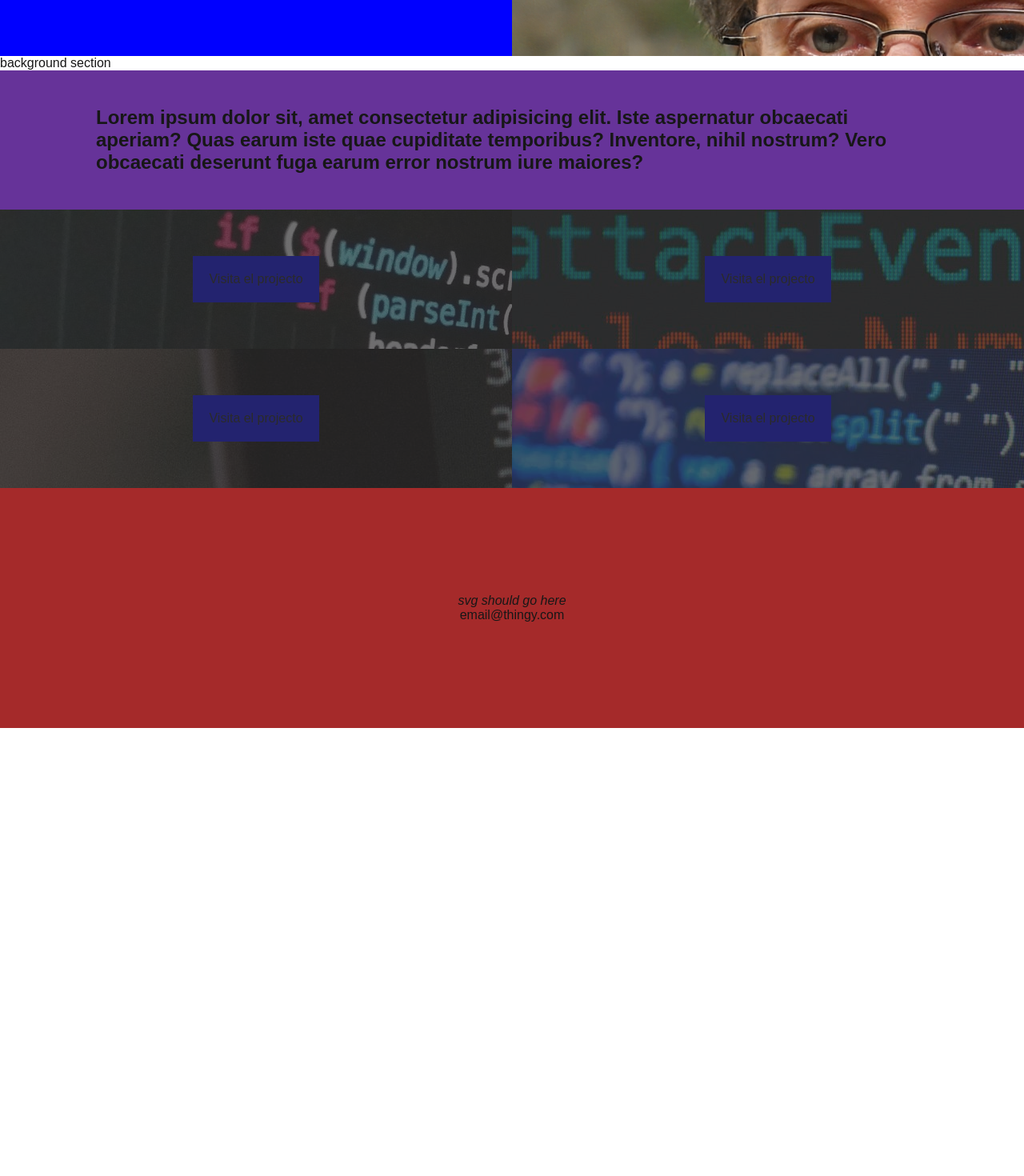
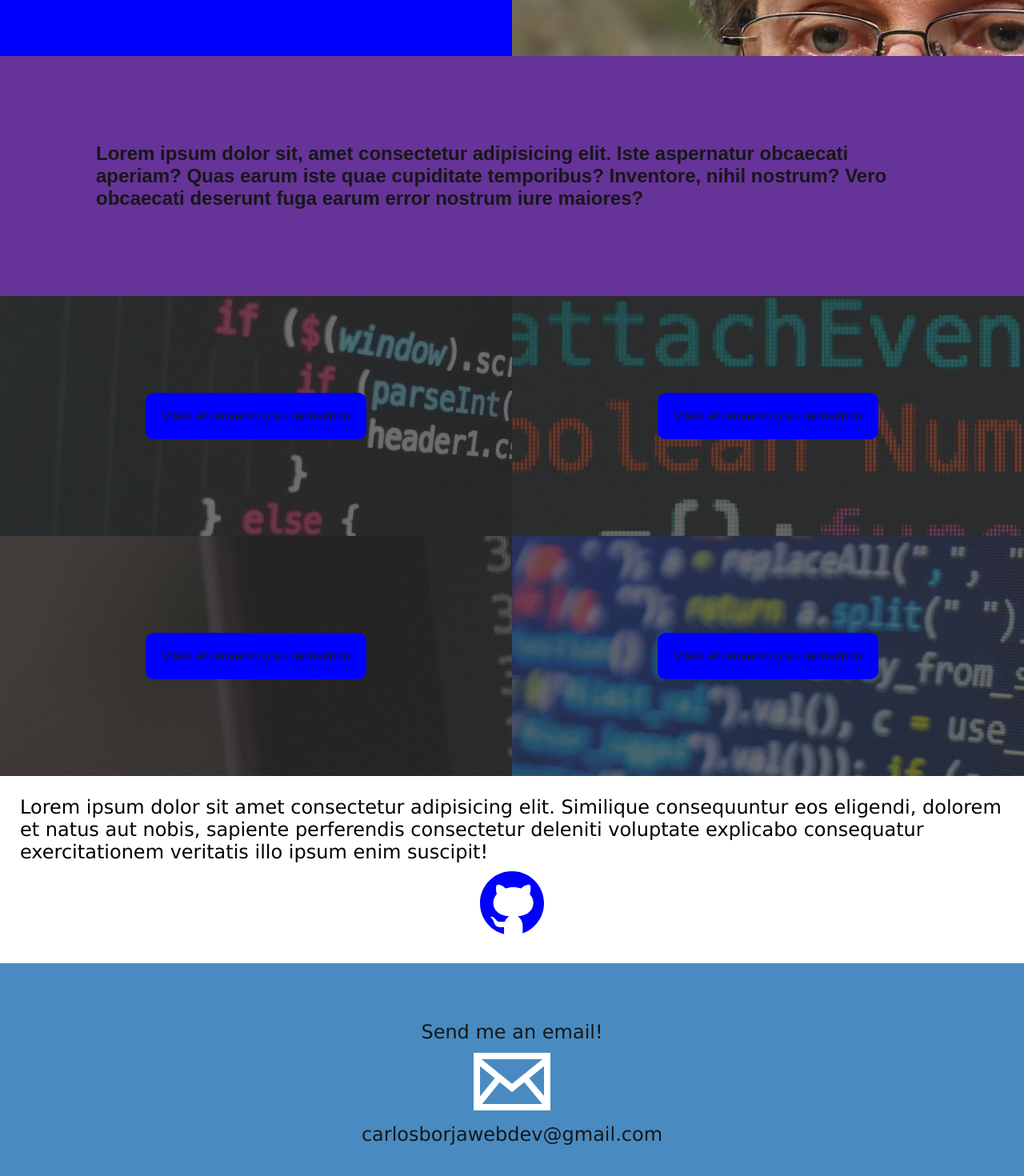
Before and after one commit to CarlosBor/portfolio, a Next.js app: page / in a window 1280 px wide. Shown: the part 500-1970 px from the top of the page at 80% size. Before the commit the page ends 1410 px from the top, so only its background shows below. Built offline with nearby package versions, Linux system fonts and the light colour scheme.

Commit message:
progress in structure and styles, some js

```diff
--- a/app/page.tsx
+++ b/app/page.tsx
@@ -14,8 +14,8 @@ export default function Home() {
     <div>
       <Header/>
       <Hero/>
+      <Projects/>
       <Background/>
-      <Projects/>
       <Contact/>
     </div>
   );
--- /dev/null
+++ b/app/sections/Background.module.css
@@ -0,0 +1,18 @@
+.backgroundContainer{
+    display:flex;
+    flex-direction:column;
+    justify-content: center;
+    align-items: center;
+    background-color:white;
+    padding:25px;
+}
+
+.backgroundContainer>p{
+    color:black;
+    font-size:24px;
+    font-family:Verdana;
+}
+
+.backgroundContainer>svg{
+    fill:blue;
+}
--- a/app/sections/Background.tsx
+++ b/app/sections/Background.tsx
@@ -1,5 +1,12 @@
+import style from './Background.module.css';
+
 export default function Background() {
     return (
-      <p>background section</p>
+      <div className={style.backgroundContainer}>
+        <p>Lorem ipsum dolor sit amet consectetur adipisicing elit. Similique consequuntur eos eligendi, dolorem et natus aut nobis, sapiente perferendis consectetur deleniti voluptate explicabo consequatur exercitationem veritatis illo ipsum enim suscipit!</p>
+        <svg xmlns="http://www.w3.org/2000/svg" x="0px" y="0px" width="100" height="100" viewBox="0 0 30 30">
+          <path d="M15,3C8.373,3,3,8.373,3,15c0,5.623,3.872,10.328,9.092,11.63C12.036,26.468,12,26.28,12,26.047v-2.051 c-0.487,0-1.303,0-1.508,0c-0.821,0-1.551-0.353-1.905-1.009c-0.393-0.729-0.461-1.844-1.435-2.526 c-0.289-0.227-0.069-0.486,0.264-0.451c0.615,0.174,1.125,0.596,1.605,1.222c0.478,0.627,0.703,0.769,1.596,0.769 c0.433,0,1.081-0.025,1.691-0.121c0.328-0.833,0.895-1.6,1.588-1.962c-3.996-0.411-5.903-2.399-5.903-5.098 c0-1.162,0.495-2.286,1.336-3.233C9.053,10.647,8.706,8.73,9.435,8c1.798,0,2.885,1.166,3.146,1.481C13.477,9.174,14.461,9,15.495,9 c1.036,0,2.024,0.174,2.922,0.483C18.675,9.17,19.763,8,21.565,8c0.732,0.731,0.381,2.656,0.102,3.594 c0.836,0.945,1.328,2.066,1.328,3.226c0,2.697-1.904,4.684-5.894,5.097C18.199,20.49,19,22.1,19,23.313v2.734 c0,0.104-0.023,0.179-0.035,0.268C23.641,24.676,27,20.236,27,15C27,8.373,21.627,3,15,3z"></path>
+        </svg>
+      </div>
     );
   }
--- a/app/sections/Contact.module.css
+++ b/app/sections/Contact.module.css
@@ -1,5 +1,5 @@
 .contactContainer{
-    background-color:brown;
+    background-color:#498bc1;
     height:300px;
     width:100%;
     display:flex;
@@ -12,3 +12,21 @@
     align-items:center;
     flex-direction:column;
 }
+
+.envelopeContainer.animated{
+    animation: shrinkGrow 2s;
+}
+
+@keyframes shrinkGrow{
+    from {
+        transform:rotateY(0deg);
+    }
+    to {
+        transform:rotateY(360deg);
+    }
+}
+
+.emailAddress{
+    font-family: Verdana, Geneva, Tahoma, sans-serif;
+    font-size:24px;
+}
--- a/app/sections/Contact.tsx
+++ b/app/sections/Contact.tsx
@@ -1,11 +1,23 @@
+"use client"
 import style from './Contact.module.css';
+import {useState} from 'react';
 
 export default function Contact() {
-    return (
+  const [animationState, setAnimationState] = useState(false);
+
+  return (
       <div className={style.contactContainer}>
         <div className={style.contactContent}>
-          <i>svg should go here</i>
-          <span>email@thingy.com</span>
+        <span className={style.emailAddress}>Send me an email!</span>
+          <a href="mailto:someone@example.com">
+            <div className={`${style.envelopeContainer}
+            ${animationState ? style.animated : ''}`}
+            onMouseEnter={()=>setAnimationState(true)}
+            onAnimationEnd={()=>setAnimationState(false)}>
+              <svg xmlns="http://www.w3.org/2000/svg" fill="white" width="96" height="96" viewBox="0 0 24 24"><path d="M0 3v18h24v-18h-24zm6.623 7.929l-4.623 5.712v-9.458l4.623 3.746zm-4.141-5.929h19.035l-9.517 7.713-9.518-7.713zm5.694 7.188l3.824 3.099 3.83-3.104 5.612 6.817h-18.779l5.513-6.812zm9.208-1.264l4.616-3.741v9.348l-4.616-5.607z"/></svg>
+            </div>
+          </a>
+          <span className={style.emailAddress}>carlosborjawebdev@gmail.com</span>
         </div>
       </div>
     );
--- a/app/sections/Hero.module.css
+++ b/app/sections/Hero.module.css
@@ -11,6 +11,12 @@
     float:left;
     align-items: center;
     justify-content: center;
+}
+
+.asideText{
+    font-size:24px;
+    font-family:Verdana, Geneva, Tahoma, sans-serif;
+    font-weight:800;
 }
 
 .asideRight{
--- a/app/sections/Hero.tsx
+++ b/app/sections/Hero.tsx
@@ -5,7 +5,7 @@ export default function Hero() {
       <div className={style.container}>
         <div className={style.asideLeft}>
           <div className={style.asideTextContainer}>
-            <p>Lorem ipsum dolor, sit amet consectetur adipisicing elit. Consequuntur consectetur officia harum provident, deleniti eum soluta error, illum quod quasi, iusto accusamus ducimus illo modi eos quibusdam totam expedita. Quos.</p>
+            <p className={style.asideText}>Lorem ipsum dolor, sit amet consectetur adipisicing elit. Consequuntur consectetur officia harum provident, deleniti eum soluta error, illum quod quasi, iusto accusamus ducimus illo modi eos quibusdam totam expedita. Quos.</p>
           </div>
         </div>
         <div className={style.asideRight}>
--- a/app/sections/Projects.module.css
+++ b/app/sections/Projects.module.css
@@ -1,13 +1,11 @@
 .projectsContainer{
+    width:100%;
     display:grid;
-    width:100%;
-    background-color:green;
     grid-template-columns: 1fr 1fr;
     grid-template-rows: 1fr 1fr 1fr;
 }
 
 .projectsHeader{
-    width:100%;
     grid-column-start: 1;
     grid-column-end: 3;
     background-color:rebeccapurple;
@@ -15,6 +13,10 @@
     padding-bottom:45px;
     padding-right:120px;
     padding-left:120px;
+    display:flex;
+    justify-content: center;
+    align-items: center;
+    height:300px;
 }
 
 .projectsHeader>p{
@@ -31,6 +33,7 @@
     justify-content:center;
     transition: transform 0.5s ease-in-out;
     position:relative;
+    overflow:hidden;
 }
 
 .projects:hover{
@@ -54,8 +57,22 @@
 }
 
 .projectLinks{
-    background-color:blue;
+    background-color: blue;
     padding:20px;
+    z-index:2;
+    border-radius: 10px;
+}
+
+.proyectLink:hover{
+    box-shadow: 0 0 40px 10px rgba(230, 230, 230, 1); /* Stronger glow on hover */
+    background-color: rgba(230, 230, 230, 0.50);
+    border-radius:20px;
+}
+
+.repoLink:hover{
+    box-shadow: 0 0 40px 10px rgba(230, 230, 230, 1); /* Stronger glow on hover */
+    background-color: rgba(230, 230, 230, 0.50);
+    border-radius:20px;
 }
 
 .greyScale{
@@ -66,6 +83,10 @@
     transition: background-color 0.5s ease-in-out;
 }
 
+.imageContainer{
+    overflow:hidden;
+}
+
 .projects:hover>.greyScale{
     background-color:rgba(50,50,50,0);
 }
--- a/app/sections/Projects.tsx
+++ b/app/sections/Projects.tsx
@@ -4,10 +4,30 @@ export default function Projects() {
     return (
       <div className={style.projectsContainer}>
         <div className={style.projectsHeader}><p>Lorem ipsum dolor sit, amet consectetur adipisicing elit. Iste aspernatur obcaecati aperiam? Quas earum iste quae cupiditate temporibus? Inventore, nihil nostrum? Vero obcaecati deserunt fuga earum error nostrum iure maiores?</p></div>
-        <div className={`${style.projects} ${style.projectPhoto1}`}><a className={style.projectLinks} href="">Visita el projecto</a><div className={style.greyScale}></div></div>
-        <div className={`${style.projects} ${style.projectPhoto2}`}><a className={style.projectLinks} href="">Visita el projecto</a><div className={style.greyScale}></div></div>
-        <div className={`${style.projects} ${style.projectPhoto3}`}><a className={style.projectLinks} href="">Visita el projecto</a><div className={style.greyScale}></div></div>
-        <div className={`${style.projects} ${style.projectPhoto4}`}><a className={style.projectLinks} href="">Visita el projecto</a><div className={style.greyScale}></div></div>
+        <div className={style.imageContainer}>
+          <div className={`${style.projects} ${style.projectPhoto1}`}>
+            <span className={style.projectLinks}>Visita <a href="" className={style.proyectLink}>el proyecto</a> o <a href="" className={style.repoLink}>su repositorio</a></span>
+            <div className={style.greyScale}></div>
+          </div>
+        </div>
+        <div className={style.imageContainer}>
+          <div className={`${style.projects} ${style.projectPhoto2}`}>
+            <span className={style.projectLinks}>Visita <a href="" className={style.proyectLink}>el proyecto</a> o <a href="" className={style.repoLink}>su repositorio</a></span>
+            <div className={style.greyScale}></div>
+          </div>
+        </div>
+        <div className={style.imageContainer}>
+          <div className={`${style.projects} ${style.projectPhoto3}`}>
+            <span className={style.projectLinks}>Visita <a href="" className={style.proyectLink}>el proyecto</a> o <a href="" className={style.repoLink}>su repositorio</a></span>
+            <div className={style.greyScale}></div>
+          </div>
+        </div>
+        <div className={style.imageContainer}>
+          <div className={`${style.projects} ${style.projectPhoto4}`}>
+            <span className={style.projectLinks}>Visita <a href="" className={style.proyectLink}>el proyecto</a> o <a href="" className={style.repoLink}>su repositorio</a></span>
+            <div className={style.greyScale}></div>
+          </div>
+        </div>
       </div>
     );
   }
```
